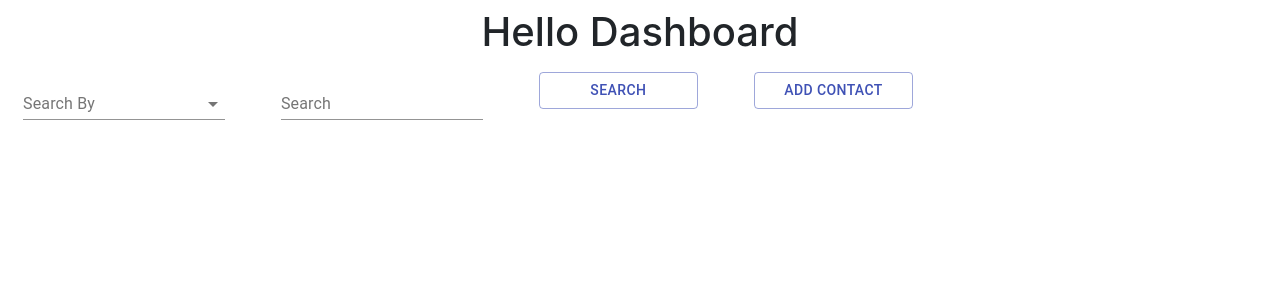
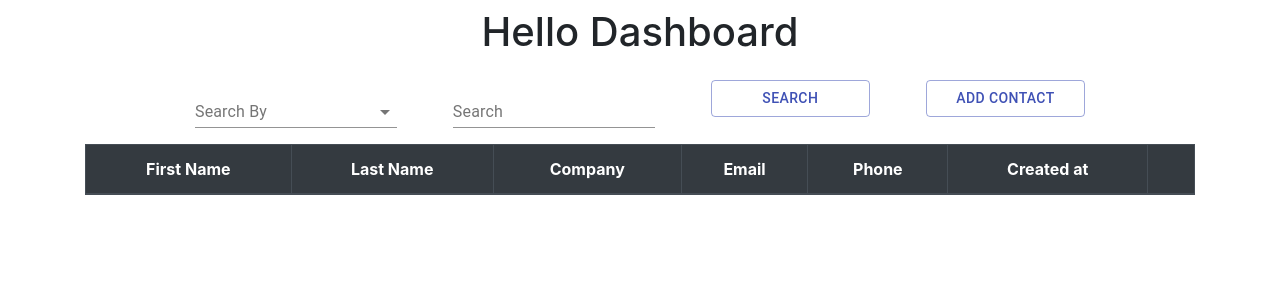
Before and after one commit to jhcxavier/ReactReduxSample, a React (Create React App) app: page /dashboard in a window 1280 px wide. Shown: the top 300 px of the page. Built offline with nearby package versions, Linux system fonts and the light colour scheme.

Commit message:
creating list of contacts

```diff
--- /dev/null
+++ b/src/components/contact/contactList.js
@@ -0,0 +1,25 @@
+import React from 'react';
+
+const ListOfContacts = () => {
+    return (
+        <div>
+            <table className="table table-bordered mt-2 pt-5">
+                <thead className="thead-dark">
+                    <tr>
+                        <th scope="col">First Name</th>
+                        <th scope="col">Last Name</th>
+                        <th scope="col">Company</th>
+                        <th scope="col">Email</th>
+                        <th scope="col">Phone</th>
+                        <th scope="col">Created at</th>
+                        <th scope="col">{' '}</th>
+                    </tr>
+                </thead>
+                <tbody>
+                    {""}
+                </tbody>
+            </table>
+        </div>
+    )
+}
+export default ListOfContacts;
--- a/src/components/header/dashNav.js
+++ b/src/components/header/dashNav.js
@@ -1,4 +1,4 @@
-import React, { useState } from 'react';
+import React from 'react';
 
 import { makeStyles } from '@material-ui/core/styles';
 import TextField from '@material-ui/core/TextField';
@@ -68,17 +68,15 @@ const DashboardNav = () => {
     const classes = useStyles();
     // accessing actions in flux
     // setting paremeter for search contact
-    const [search, setSearch] = useState("")
+    // const [search, setSearch] = useState("")
     //inserting the data the should be found on the list of contact
-    const [inputSearch, setInputSearch] = useState("")
+    // const [inputSearch, setInputSearch] = useState("")
     // opening space to add a new contact
-    const [showAddContact, setShowAddContact] = useState(false)
+    // const [showAddContact, setShowAddContact] = useState(false)
 
     return (
 
-        <>
-
-
+        <div className="mt-3">
             <form className={classes.root} noValidate autoComplete="off">
 
                 <FormControl className={classes.margin, "mr-5"}>
@@ -90,7 +88,6 @@ const DashboardNav = () => {
                         multiple
                         value={""}
                     // updating the state with the selected option
-
                     >
                         <option aria-label="None" value="" />
                         <option value="email">Email</option>
@@ -115,7 +112,7 @@ const DashboardNav = () => {
                 {showAddContact && <AddContact closeAddContact={() => {
                 setShowAddContact(false)
             }} />}</div> */}
-        </>
+        </div>
     )
 }
 export default DashboardNav;
--- a/src/components/home/dashboard.js
+++ b/src/components/home/dashboard.js
@@ -1,11 +1,13 @@
 import React from 'react';
 import DashboardNav from '../header/dashNav';
+import ListOfContacts from '../contact/contactList';
 
 const Dashboard = () => {
     return (
-        <div>
-            <h1 className="text-center mt-2">Hello Dashboard</h1>
+        <div className="container text-center mt-2">
+            <h1>Hello Dashboard</h1>
             <DashboardNav />
+            <ListOfContacts />
         </div>
     )
 }
```
Also changed, not shown: package.json (+4 -3 lines), 1 other file (tests, documents, lock files or other folders).
